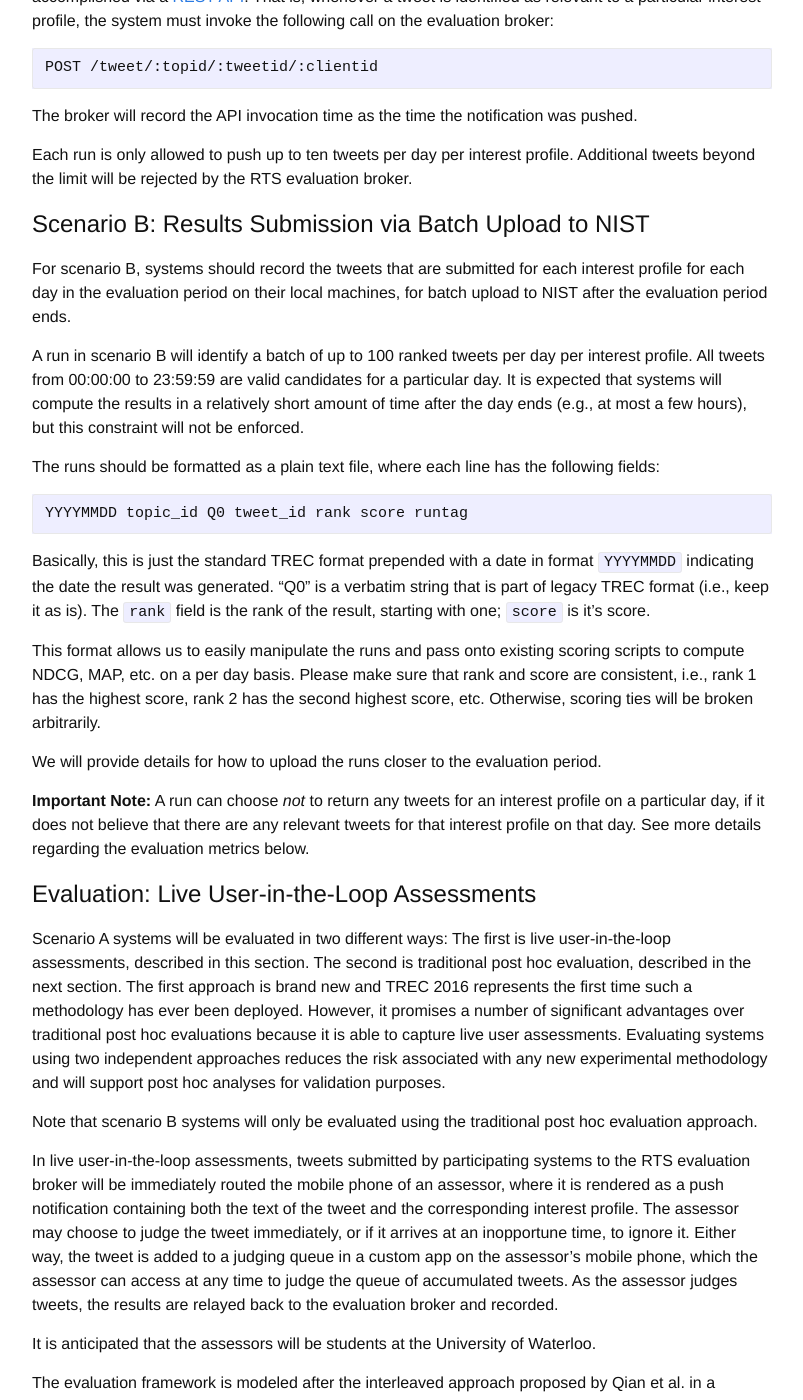
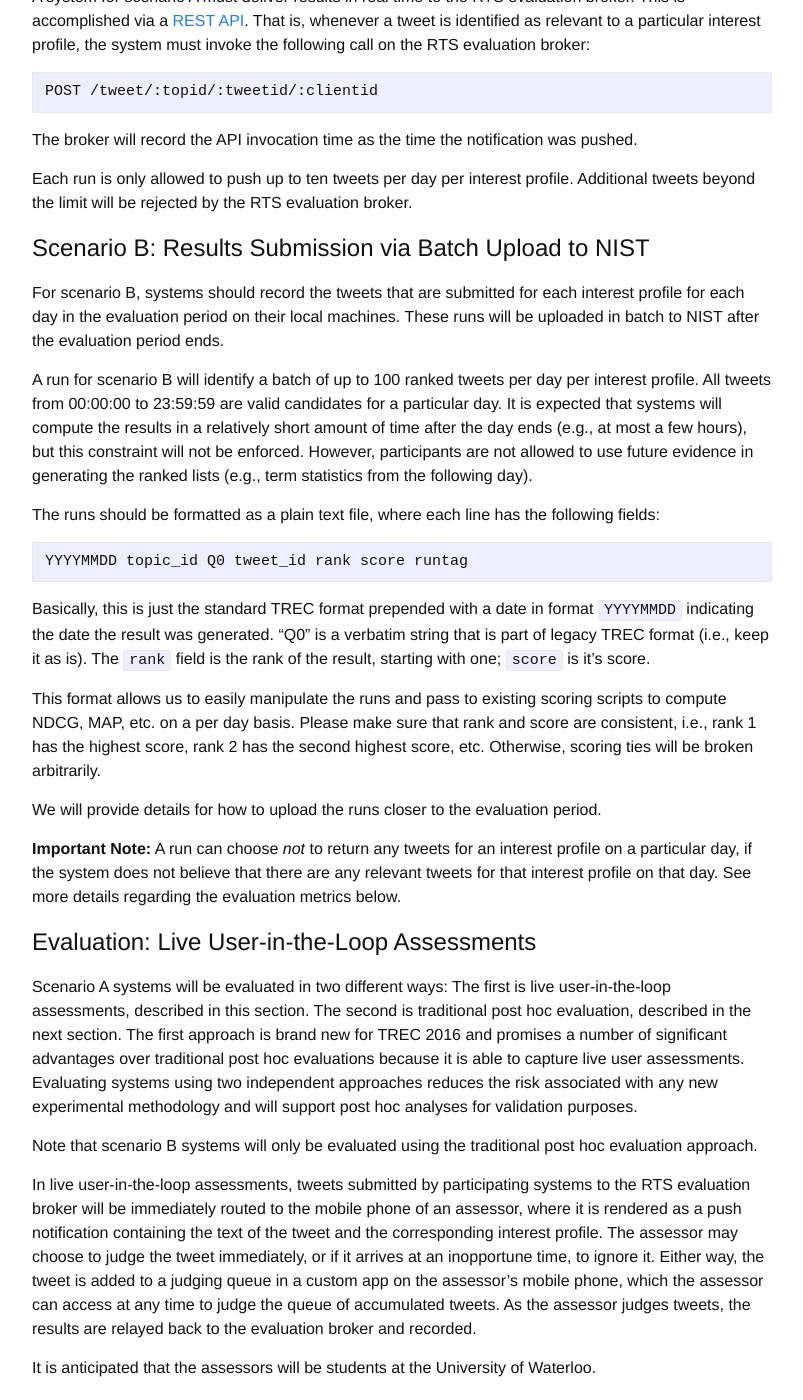
Before and after one commit to trecrts/trecrts.github.io, a Jekyll site: the page built from TREC2016-RTS-guidelines.md, in a window 1280 px wide and 1400 px high, scrolled down 2949 px. Shown: the whole window, without its empty margins (238-1041 px from the left). Built offline with Jekyll 4.4.1, drawn with Linux system fonts in a browser that asks for light colours; some of the changed text lies outside the part shown.

Commit message:
Minor edits, ready for general comments.

````diff
--- a/TREC2016-RTS-guidelines.md
+++ b/TREC2016-RTS-guidelines.md
@@ -45,17 +45,19 @@ possible), and novel (users should not be pushed multiple
 notifications that say the same thing).
 
 **Scenario B (email digest).** In this scenario, a system will
-identify a batch of up to 100 ranked tweets per day, per interest
+identify a batch of up to 100 ranked tweets per day per interest
 profile. All tweets from 00:00:00 to 23:59:59 are valid candidates for
 a particular day. It is expected that systems will compute the results
 in a relatively short amount of time after the day ends (e.g., at most
-a few hours), but this constraint will not be enforced. The final
-submission (ranked lists of tweets for all days in the evaluation
+a few hours), but this constraint will not be enforced.
+However, participants are not allowed to use future evidence
+in generating the ranked lists (e.g., term statistics from the following day).
+The final submission (ranked lists of tweets for all days in the evaluation
 period) will be uploaded to NIST after the evaluation period ends.
 
 At a high level, these results should be relevant and novel;
-timeliness is not particularly important, provided that the tweets
-were all posted on the previous day.
+timeliness is not important as long as the tweets were all posted on
+the previous day.
 
 **IMPORTANT NOTE:** During the evaluation period, track participants
 *must* maintain a running system that continuously monitors the tweet
@@ -161,7 +161,7 @@ A system for scenario A must deliver results in real time to the RTS
 evaluation broker. This is accomplished via a [REST
 API](https://github.com/trecrts/trecrts-eval/tree/master/trecrts-server).
 That is, whenever a tweet is identified as relevant to a particular
-interest profile, the system must invoke the following call on the evaluation broker:
+interest profile, the system must invoke the following call on the RTS evaluation broker:
 
 ```
 POST /tweet/:topid/:tweetid/:clientid
@@ -178,15 +178,17 @@ RTS evaluation broker.
 
 For scenario B, systems should record the tweets that are submitted
 for each interest profile for each day in the evaluation period on
-their local machines, for batch upload to NIST after the evaluation
-period ends.
+their local machines. These runs will be uploaded in batch to NIST
+after the evaluation period ends.
 
-A run in scenario B will identify a batch of up to 100 ranked tweets
+A run for scenario B will identify a batch of up to 100 ranked tweets
 per day per interest profile. All tweets from 00:00:00 to 23:59:59 are
 valid candidates for a particular day. It is expected that systems
 will compute the results in a relatively short amount of time after
 the day ends (e.g., at most a few hours), but this constraint will not
 be enforced.
+However, participants are not allowed to use future evidence
+in generating the ranked lists (e.g., term statistics from the following day).
 
 The runs should be formatted as a plain text file, where each line has
 the following fields:
@@ -201,7 +203,7 @@ generated. "Q0" is a verbatim string that is part of legacy TREC
 format (i.e., keep it as is). The `rank` field is the rank of the
 result, starting with one; `score` is it's score.
 
-This format allows us to easily manipulate the runs and pass onto
+This format allows us to easily manipulate the runs and pass to
 existing scoring scripts to compute NDCG, MAP, etc. on a per day
 basis. Please make sure that rank and score are consistent, i.e., rank
 1 has the highest score, rank 2 has the second highest score,
@@ -211,7 +213,7 @@ We will provide details for how to upload the runs closer to the
 evaluation period.
 
 **Important Note:** A run can choose *not* to return any tweets for an
-interest profile on a particular day, if it does not believe that
+interest profile on a particular day, if the system does not believe that
 there are any relevant tweets for that interest profile on that
 day. See more details regarding the evaluation metrics below.
 
@@ -220,8 +222,7 @@ day. See more details regarding the evaluation metrics below.
 Scenario A systems will be evaluated in two different ways: The first
 is live user-in-the-loop assessments, described in this section. The
 second is traditional post hoc evaluation, described in the next
-section. The first approach is brand new and TREC 2016 represents the
-first time such a methodology has ever been deployed. However, it
+section. The first approach is brand new for TREC 2016 and
 promises a number of significant advantages over traditional post hoc
 evaluations because it is able to capture live user
 assessments. Evaluating systems using two independent approaches
@@ -233,8 +234,8 @@ traditional post hoc evaluation approach.
 
 In live user-in-the-loop assessments, tweets submitted by
 participating systems to the RTS evaluation broker will be immediately
-routed the mobile phone of an assessor, where it is rendered as a push
-notification containing both the text of the tweet and the
+routed to the mobile phone of an assessor, where it is rendered as a push
+notification containing the text of the tweet and the
 corresponding interest profile. The assessor may choose to judge the
 tweet immediately, or if it arrives at an inopportune time, to ignore
 it. Either way, the tweet is added to a judging queue in a custom app
@@ -286,7 +287,7 @@ The evaluation methodology is based on pooling. A common pool will be
 constructed based on scenario A and scenario B submissions. The pool
 depth will be determined after the evaluation period has ended by NIST
 based on the number of submissions and available resources. The
-assessment workflow is as follows:\ first, tweets returned by the
+assessment workflow is as follows: first, tweets returned by the
 systems will be assessed for relevance. Tweets will be judged as
 not-relevant, relevant, or highly relevant.
 
@@ -297,8 +298,9 @@ see [overview paper](http://trec.nist.gov/pubs/trec24/papers/Overview-MB.pdf),
 which is in turn based on the Tweet Timeline
 Generation (TTG) task, see [Wang et al. (SIGIR 2015)](https://dl.acm.org/citation.cfm?id=2767699).
 
-The output of relevance assessment and clustering serve as input to
-separate metrics for scenario A and scenario B, detailed below.
+It is anticipated that NIST will perform both the relevance assessment
+and the semantic clustering. These outputs serve as inputs to separate
+metrics for scenario A and scenario B, detailed below.
 
 ### Scenario A
 
@@ -364,7 +366,7 @@ particular day, and remaining silent (i.e., does not push any
 tweets). The EG-0 and nCG-0 variants of the metrics do not reward
 recognizing silent days: that is, it never hurts to push tweets.
 
-**Pain Minus Gain (GMP)** is defined as follows:
+**Gain Minus Pain (GMP)** is defined as follows:
 
 <img style="padding-left: 30px" src="formula-GMP.png" width="150px">
 
````
Also changed, not shown: other parts of TREC2016-RTS-guidelines.md (+14 -16 lines).
